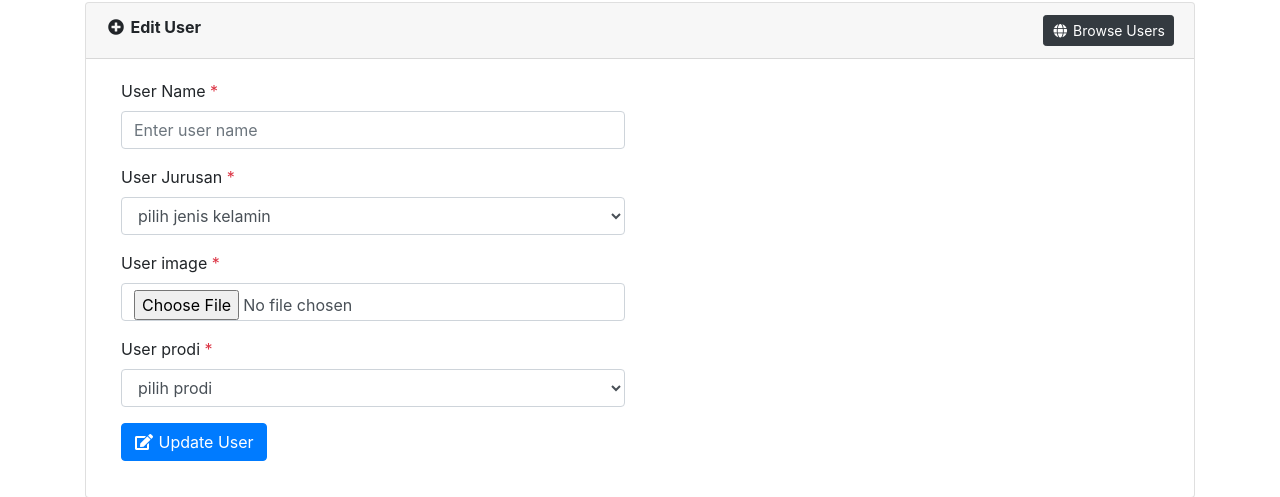
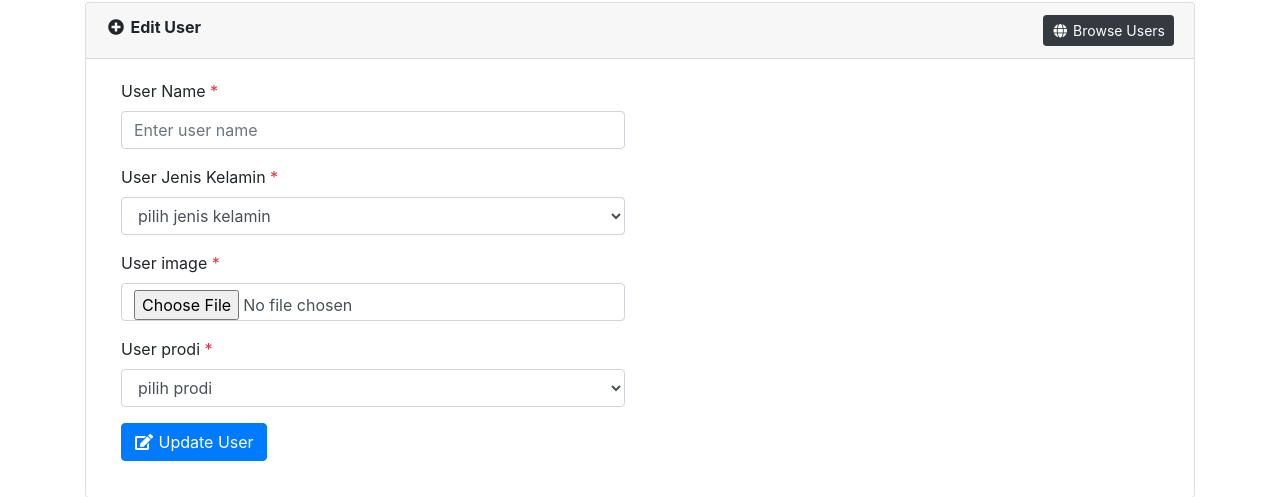
Before and after one commit to TiUnesa2017A/ProjectWajib_PemWeb, a PHP site: page /edit-users.php?editId=1 in a window 1280 px wide. Shown: the part 78-575 px from the top of the page. Run offline with PHP 8.4, Linux system fonts and the light colour scheme; data comes from the database, SQL or seed files in the repository; data that the repository does not hold is empty; some libraries are stand-ins or nearby versions.

Commit message:
last commit

```diff
--- a/Tugas Wajib 1 (PDO)/edit-users.php
+++ b/Tugas Wajib 1 (PDO)/edit-users.php
@@ -90,7 +90,7 @@ if(isset($_REQUEST['submit']) and $_REQUEST['submit']!=""){
 							<input type="text" name="username" id="username" class="form-control" value="<?php echo $row[0]['username']; ?>" placeholder="Enter user name" required>
 						</div>
 						<div class="form-group">
-							<label>User Jurusan <span class="text-danger">*</span></label>
+							<label>User Jenis Kelamin <span class="text-danger">*</span></label>
 							<select name="userJk" id="userJk" class="form-control" required>
 								<option class="disable selected">pilih jenis kelamin</option>
 								<option value="Laki-laki">Laki - Laki</option>
```
